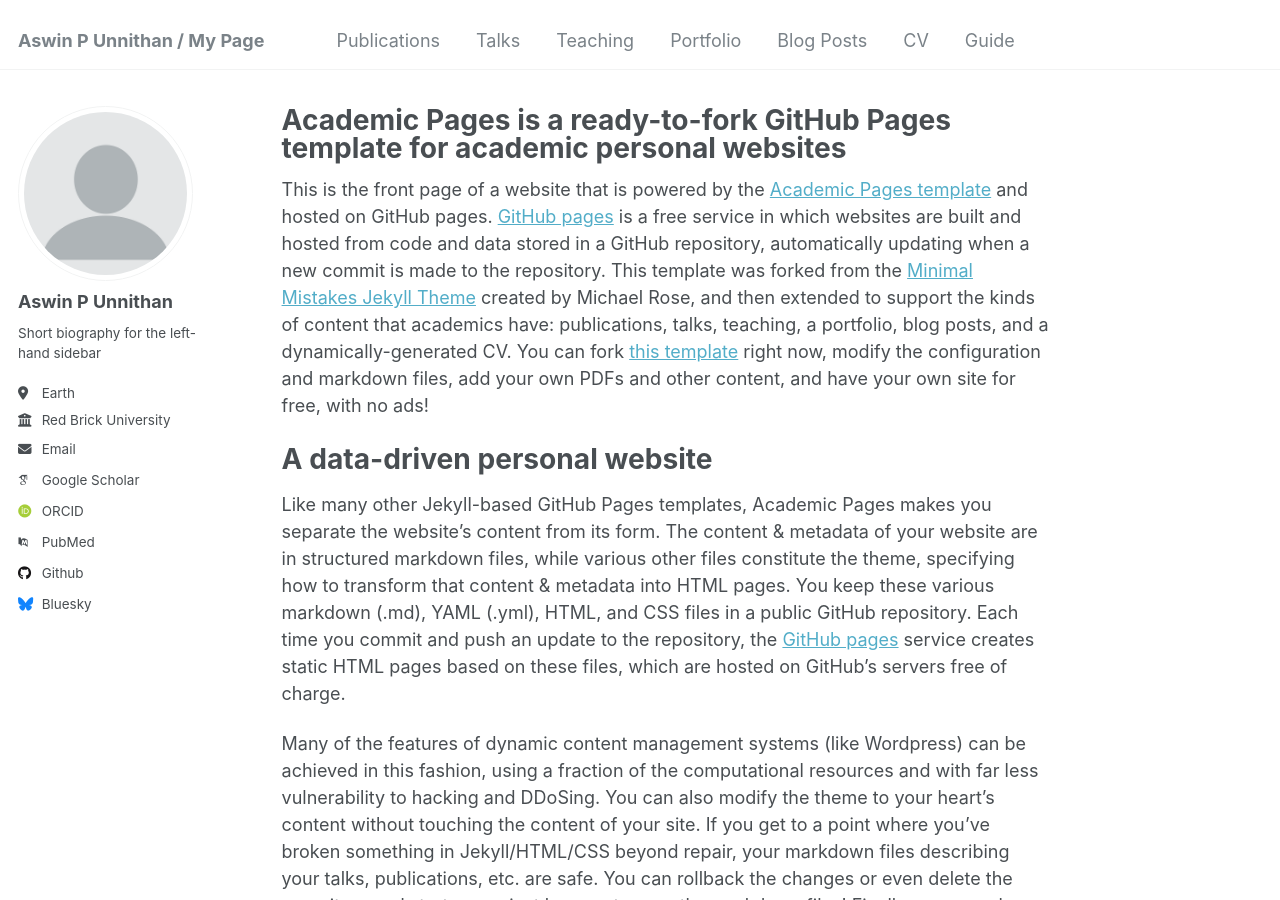
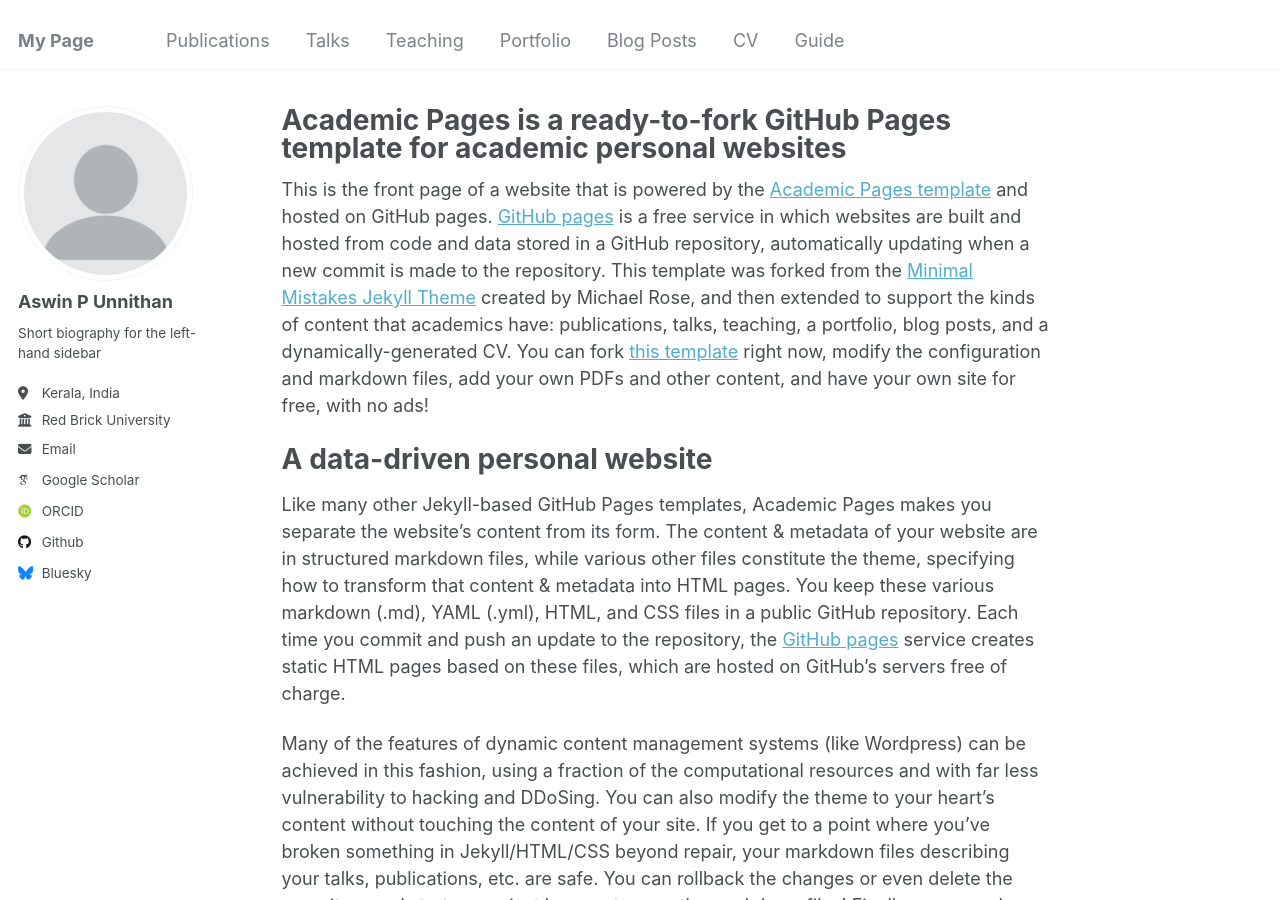
Before and after one commit to aswinpunnithan/aswinpunnithan.github.io, a Jekyll site: the page built from _pages/about.md, in a window 1280 px wide and 900 px high. Built offline with Jekyll 4.4.1, drawn with Linux system fonts in a browser that asks for light colours; some web fonts are replaced.

Commit message:
Update _config.yml

```diff
--- a/_config.yml
+++ b/_config.yml
@@ -8,7 +8,7 @@
 
 # Basic Site Settings
 locale                   : "en-US"
-title                    : "Aswin P Unnithan / My Page"
+title                    : "My Page"
 title_separator          : "-"
 name                     : &name "Aswin P Unnithan"
 description              : &description "personal description"
@@ -25,7 +25,7 @@ author:
   name             : "Aswin P Unnithan"
   pronouns         : # example: "she/her"
   bio              : "Short biography for the left-hand sidebar"
-  location         : "Earth"
+  location         : "Kerala, India"
   employer         : "Red Brick University"
   uri              : # URL
   email            : "none@example.org"
@@ -36,7 +36,7 @@ author:
   impactstory      : # URL
   orcid            : "http://orcid.org/yourorcidurl"
   semantic         : # URL
-  pubmed           : "https://www.ncbi.nlm.nih.gov/pubmed/?term=john+snow"
+  pubmed           : # "https://www.ncbi.nlm.nih.gov/pubmed/?term=john+snow"
   researchgate     : # URL
   scopus           : # URL
 
@@ -49,7 +49,7 @@ author:
   stackoverflow    : # User number or user number and name (i.e., use "1" or "1/jeff-atwood")
 
   # Social media
-  bluesky          : "bsky.app" # Replace this with you Bluesky username
+  bluesky          : "aswinpu.bsky.social" # Replace this with you Bluesky username
   facebook         : # Username
   flickr           : # Username
   foursquare       : # Username
```
